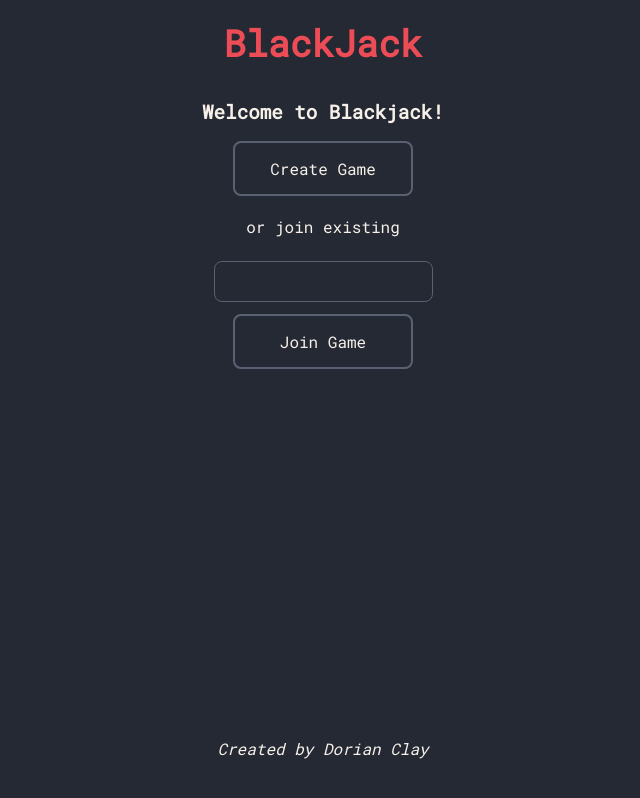
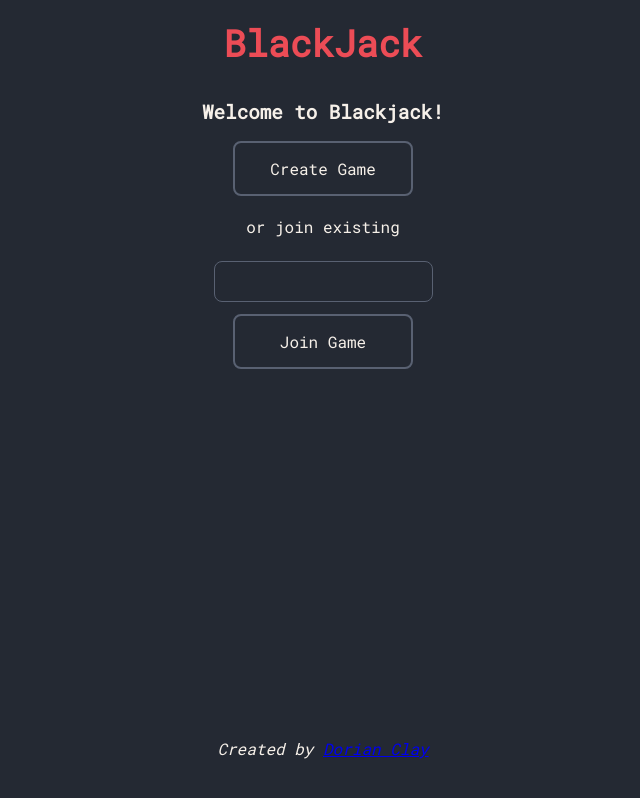
Before and after one commit to dorianclay/BlackJack, an Angular app in the folder web/blackjack/: page /create_game in a window 1280 px wide. Shown: the whole page, without its empty margins (317-957 px from the left). Built offline with nearby package versions, Linux system fonts and the light colour scheme.

Commit message:
Add link to main website in footer.

```diff
--- a/web/blackjack/src/app/app.component.html
+++ b/web/blackjack/src/app/app.component.html
@@ -4,6 +4,6 @@
     <router-outlet></router-outlet>
   </div>
   <div class="custom-footer">
-    <p><i>Created by Dorian Clay</i></p>
+    <p><i>Created by <a href="https://dorianclay.com">Dorian Clay</a></i></p>
   </div>
 </div>
```
